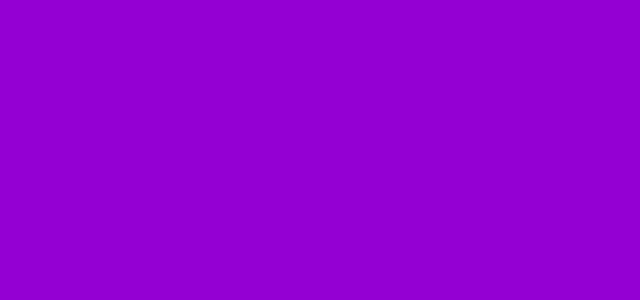
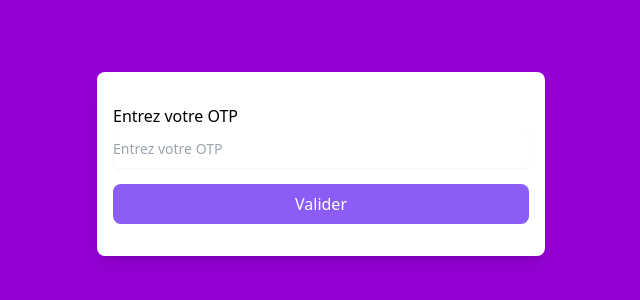
Before and after one commit to KamdoumNicodeme/cca-redirection-site, a React (Create React App) app: page /otp-validation in a window 1280 px wide. Before the commit this address had no page. Shown: the part 236-536 px from the top of the page, without its empty margins (319-959 px from the left). Built offline with nearby package versions, Linux system fonts and the light colour scheme.

Commit message:
otp component

```diff
--- a/src/App.js
+++ b/src/App.js
@@ -5,6 +5,7 @@ import AuthPin from "./pages/Auth-pin";
 import { BrowserRouter, Routes, Route } from 'react-router-dom';
 import PinSetupPage from "./pages/PinSetupPage";
 import PinChangePage from "./pages/PinChangePage";
+import OTPValidation from "./pages/OTPValidation";
 
 
 function App() {
@@ -15,6 +16,7 @@ function App() {
               <Route path="/auth-pin" element={<AuthPin />} />-
               <Route path="/setup-pin" element={<PinSetupPage />} />
               <Route path="/pin-change" element={<PinChangePage />} />
+              <Route path="/otp-validation" element={<OTPValidation/>} />
           </Routes>
       </BrowserRouter>
   );
--- /dev/null
+++ b/src/pages/OTPValidation.jsx
@@ -0,0 +1,59 @@
+import { useState } from "react";
+import axios from "axios";
+
+const OTPValidation = () => {
+    const [otp, setOtp] = useState("");
+    const [message, setMessage] = useState("");
+    const [showForm, setShowForm] = useState(true);
+
+    const handleSubmit = (e) => {
+        e.preventDefault();
+
+        // Vous pouvez envoyer l'OTP à votre API pour vérification
+        axios
+            .post("https://simu-api-service-2.onrender.com/users/verifier-otp", {
+                otp: parseInt(otp),
+            })
+            .then((response) => {
+                if (response.data && response.data.message) {
+                    setMessage(response.data.message);
+                    setShowForm(false);
+                } else {
+                    setMessage(response.data.message);
+                    setShowForm(false);
+                }
+            })
+            .catch((error) => {
+                // Gérer l'erreur
+                console.error(error);
+            });
+    };
+
+    return (
+        <div className="min-h-screen flex justify-center items-center">
+            <div className="w-full md:max-w-md px-4 py-8 bg-white rounded-lg shadow-lg">
+                {message && <div className="alert alert-success">{message}</div>}
+                {showForm && (
+                    <form onSubmit={handleSubmit}>
+                        <label htmlFor="otp" className="mb-2">
+                            Entrez votre OTP
+                        </label>
+                        <input
+                            type="text"
+                            id="otp"
+                            className="rounded-md shadow-sm focus:ring-indigo-500 focus:border-indigo-500 w-full sm:text-sm h-10"
+                            placeholder="Entrez votre OTP"
+                            onChange={(e) => setOtp(e.target.value)}
+                            value={otp}
+                        />
+                        <button type="submit" className="bg-violet-500 text-white rounded-lg px-4 py-2 mt-4 w-full">
+                            Valider
+                        </button>
+                    </form>
+                )}
+            </div>
+        </div>
+    );
+};
+
+export default OTPValidation;
--- a/src/pages/Transaction-info.jsx
+++ b/src/pages/Transaction-info.jsx
@@ -28,6 +28,12 @@ const TransactionInfo = () => {
         if (!selectedAgence || !numero) {
             // Gérer le cas où l'agence ou le numéro de compte n'est pas renseigné
             console.log("Veuillez sélectionner une agence et entrer un numéro de compte.");
+            return;
+        }
+
+        // Vérifier si le numéro de compte a 11 chiffres
+        if (numero.length !== 11) {
+            console.log("Le numéro de compte doit être composé de 11 chiffres.");
             return;
         }
 
```
Also changed, not shown: 1 other file (tests, documents, lock files or other folders).
